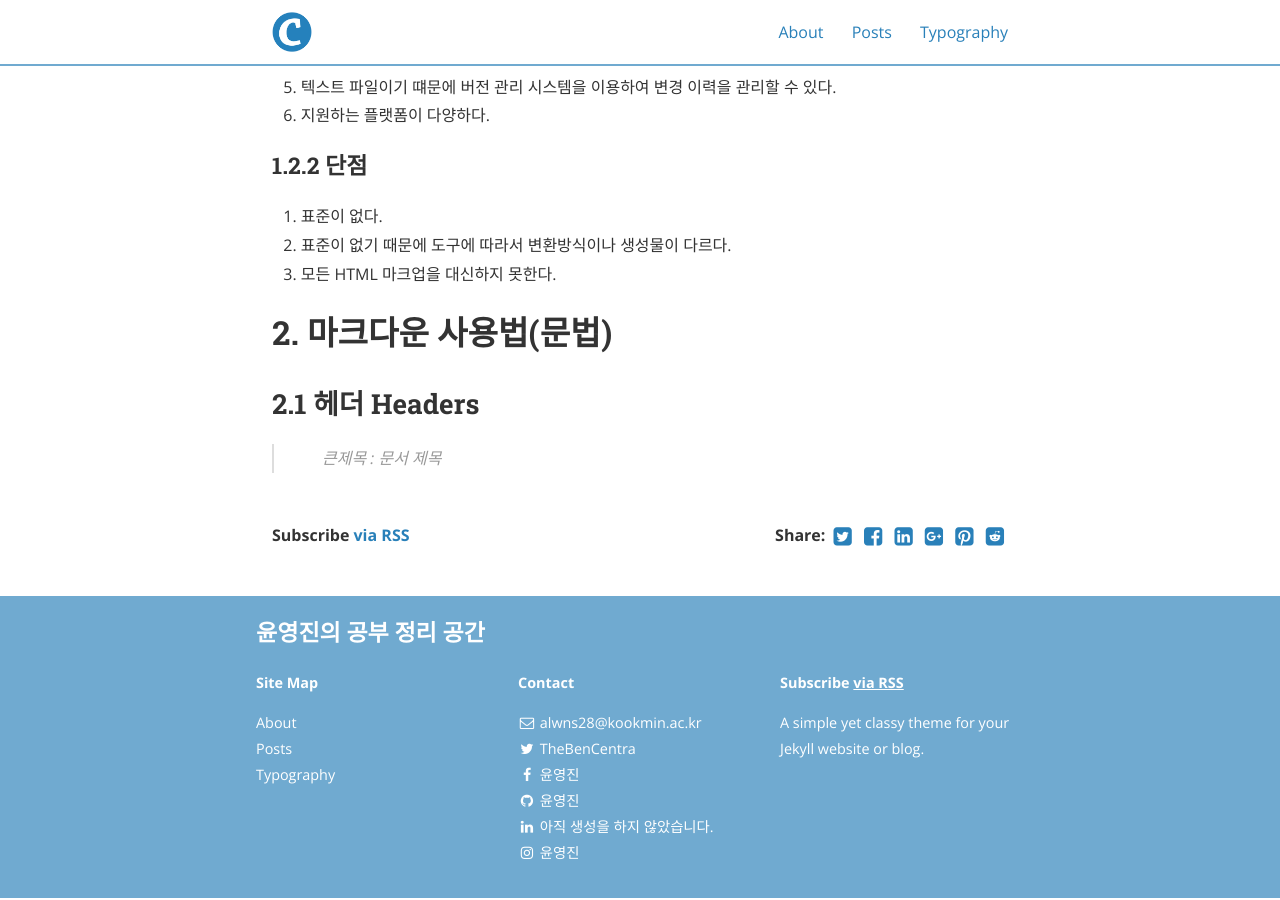
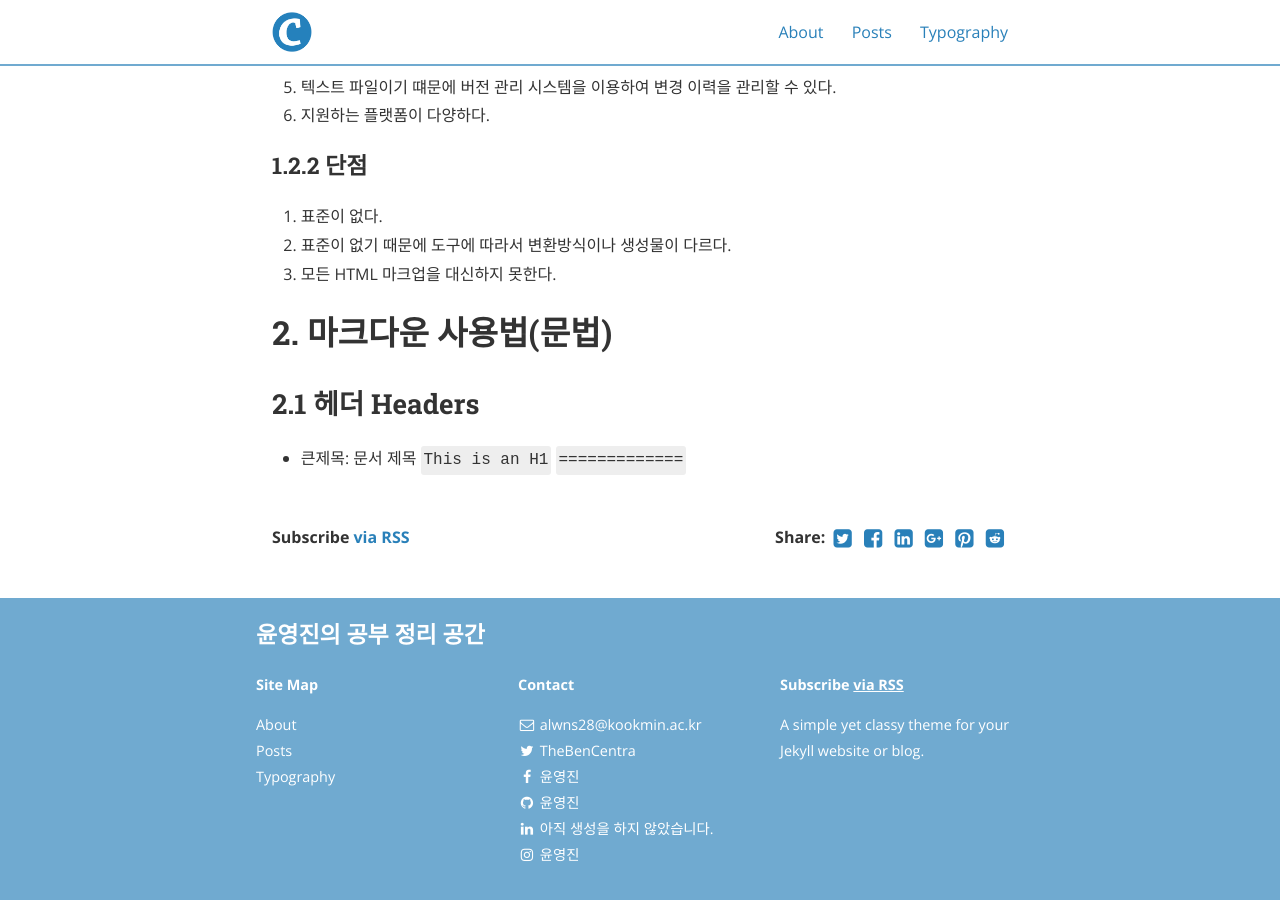
Before and after one commit to palinYEE/palinYEE.github.io, a Jekyll site: the page built from _posts/2020-12-28-example.md, in a window 1280 px wide and 900 px high, scrolled down 902 px. Built offline with Jekyll 4.4.1, drawn with Linux system fonts in a browser that asks for light colours; nearby versions of some CDN libraries.

Commit message:
연습중...

```diff
--- a/_posts/2020-12-28-example.md
+++ b/_posts/2020-12-28-example.md
@@ -29,4 +29,6 @@ categories: example
 
 # 2. 마크다운 사용법(문법)
 ## 2.1 헤더 Headers
-> 큰제목 : 문서 제목
+* 큰제목: 문서 제목
+`This is an H1`
+`=============`
```
